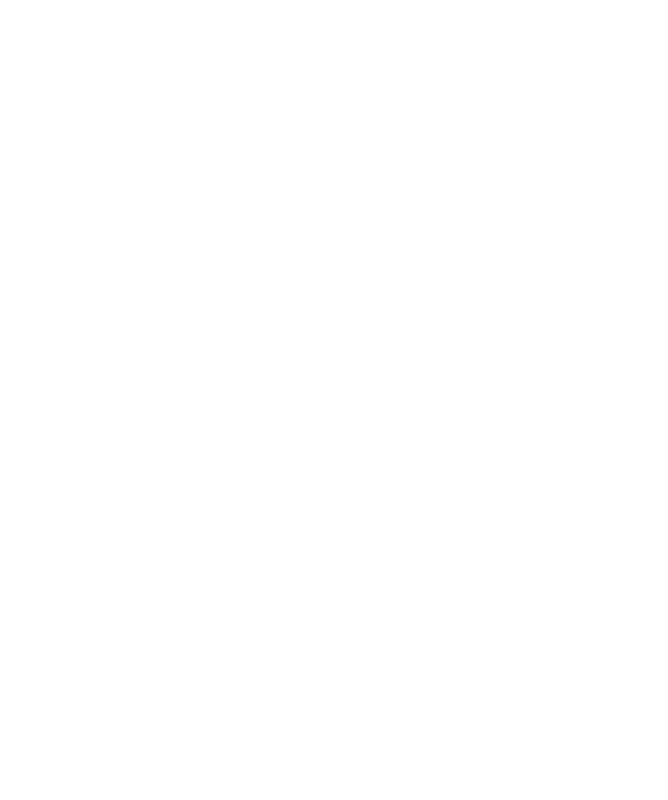
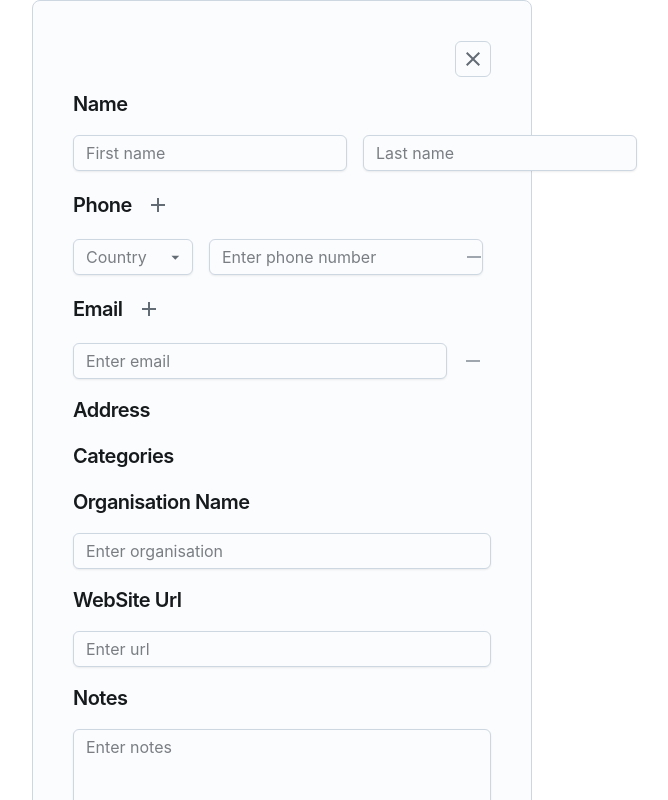
Before and after one commit to JadeChan03/web-contact-manager, a React (Vite) app: page /add-contact in a window 1280 px wide. Before the commit this address had no page. Shown: the top 800 px of the page, without its empty margins (358-1026 px from the left). Built offline with nearby package versions, Linux system fonts and the light colour scheme; no server answers.

Commit message:
added search functionality to country code

```diff
--- a/src/App.tsx
+++ b/src/App.tsx
@@ -1,10 +1,13 @@
 import './App.css';
 import { Home } from './pages/Home/Home';
 // import { EditContact } from './components/EditContact/EditContact';
+import { AddContact } from './components/AddContact/AddContact';
 import { BrowserRouter as Router, Route, Routes } from 'react-router-dom';
+
 import { Grid } from '@mui/joy';
 import { CssVarsProvider } from '@mui/joy/styles';
 import CssBaseline from '@mui/joy/CssBaseline';
+
 
 /*
 PATHS:
@@ -29,6 +32,7 @@ export const App = () => (
         <div className="App">
           <Routes>
             <Route path="/" element={<Home />} />
+            <Route path="/add-contact" element={<AddContact/>}></Route>
             {/* <Route path="/contact/:id" element={<EditContact />} /> */}
           </Routes>
         </div>
--- a/src/components/AddContact/AddContact.tsx
+++ b/src/components/AddContact/AddContact.tsx
@@ -1,10 +1,12 @@
-import { useState } from 'react';
+// import { useState } from 'react';
 import {
   useForm,
   useFieldArray,
   FormProvider,
   UseFieldArrayAppend,
 } from 'react-hook-form';
+import { Link as RouterLink } from 'react-router';
+import { useNavigate } from 'react-router-dom';
 import { useAppDispatch } from '../../redux/hooks';
 import { nanoid } from '@reduxjs/toolkit';
 import { contactAdded } from '../../redux/slices/contactsSlice';
@@ -19,17 +21,16 @@ import {
 import { AddField, RemoveField } from '../Buttons/Buttons';
 import { SingleInput } from '../SingleInput/SingleInput';
 import { PhoneInput } from '../PhoneInput/PhoneInput';
-import {
-  parsePhoneNumberFromString as parsePhoneNumber,
-  type CountryCode,
-} from 'libphonenumber-js';
+// validation helper functions
+
 import { NotesInput } from '../NotesInput/NotesInput';
-import { Card, Button, Box, IconButton, Stack } from '@mui/joy';
+// MUI/JOY IMPORTS
+import { Card, Button, Box, IconButton, Stack, Typography } from '@mui/joy';
 import CloseIcon from '@mui/icons-material/Close';
 
 export const AddContact = () => {
   const dispatch = useAppDispatch();
-  const [visibility, setVisibility] = useState(false);
+  const navigate = useNavigate();
 
   /* ----- CREATE REACT HOOK FORM -----  */
   const methods = useForm<Contact>({
@@ -37,7 +38,7 @@ export const AddContact = () => {
       id: nanoid(),
       firstName: '',
       lastName: '',
-      phones: [{ id: nanoid(), phone: '', countryCode: '' } as Phone],
+      phones: [{ id: nanoid(), phone: '', countryCode: null } as Phone],
       emails: [{ id: nanoid(), email: '' } as Email],
       addresses: [{ id: nanoid(), addr1: '', addr2: '' } as Address],
       categories: [{ id: nanoid(), category: '' } as Category],
@@ -54,47 +55,45 @@ export const AddContact = () => {
   // phones
   const {
     fields: phoneFields,
-    append,
-    remove,
+    append: appendPhone,
+    remove: removePhone,
   } = useFieldArray({ control, name: 'phones' });
-  //   // emails
-  //   const {emails: emailFields, append, remove} = useFieldArray({control, name: 'emails'})
+  // emails
+  const {
+    fields: emailFields,
+    append: appendEmail,
+    remove: removeEmail,
+  } = useFieldArray({ control, name: 'emails' });
   //   // addresses
-  //   const { addresses: addressFields, append, remove} = useFieldArray({control, 'addresses'});
+  //   const { fields: addressFields, append: appendAddress, remove: removeAddress} = useFieldArray({control, 'addresses'});
   // categories
-  //   const {fields: categoryFields, append, remove} = useFieldArray({control, name: 'categories'})
+  //   const {fields: categoryFields, append: appendCategory, removeCategory} = useFieldArray({control, name: 'categories'})
   //   // tags
-  //   const {fields: tagFields, append, remove} = useFieldArray({control, name: 'tags'})
+  //   const {fields: tagFields, append: appendTag, remove: removeTag} = useFieldArray({control, name: 'tags'})
 
   const onSubmit = (data: Contact) => {
     console.log('data ', data);
-    console.log('data.phones ', data.phones);
-    console.log('data.notes ', data.notes);
 
     const newContact = {
       ...data,
-      phones: data.phones.map((phoneObj) => ({
-        ...phoneObj,
-        phone:
-          parsePhoneNumber(
-            phoneObj.phone,
-            phoneObj.countryCode as CountryCode
-          )?.format('E.164') || phoneObj.phone,
-      })),
+
     };
     dispatch(contactAdded(newContact));
-    setVisibility(false);
     reset();
+    navigate('/');
   };
 
   return (
-    <Box
-      role={'presentation'}
-      sx={{ display: 'flex', justifyContent: 'center' }}
+    <Card sx={{ p: 5, width: 500 }}>
+      <IconButton
+        onClick={() => {
+          reset();
+        }}
+        variant="outlined"
+        component={RouterLink}
+        to={'/'}
+        sx={{ ml: 'auto' }}
       >
-      {visibility ? (
-        <Card sx={{ p: 5, width: 500 }}>
-          <IconButton onClick={() => setVisibility(false)} sx={{ ml: 'auto' }}>
         <CloseIcon />
       </IconButton>
       {/* ------------------------- FORM SECTION -------------------------- */}
@@ -102,32 +101,91 @@ export const AddContact = () => {
         <form onSubmit={handleSubmit(onSubmit)}>
           <Stack spacing={2}>
             {/* --- FIRST/LAST NAME --- */}
-                <Box sx={{ display: 'flex', gap: 2 }}>
-                  <SingleInput fieldName="firstName" placeholder="First name" />
-                  <SingleInput fieldName="lastName" placeholder="Last name" />
+            <Typography level="h4">Name</Typography>
+            <Box sx={{ display: 'flex', alignItems: 'center', gap: 2 }}>
+              <SingleInput
+                fieldName="firstName"
+                placeholder="First name"
+                required={true}
+              />
+              <SingleInput
+                fieldName="lastName"
+                placeholder="Last name"
+                required={true}
+              />
             </Box>
             {/* --- PHONES --- */}
+            <Box sx={{ display: 'flex', alignItems: 'center', gap: 1 }}>
+              <Typography level="h4">Phone</Typography>
+              <AddField
+                fieldName={'phones'}
+                append={appendPhone as UseFieldArrayAppend<Contact, 'phones'>}
+              />
+            </Box>
             {phoneFields.map((field, index) => (
               <Box key={field.id} sx={{ display: 'flex', gap: 1 }}>
                 <PhoneInput index={index} />
-                    <RemoveField index={index} remove={remove} />
+                <RemoveField
+                  index={index}
+                  remove={removePhone}
+                  disabled={index === 0 && true}
+                />
               </Box>
             ))}
+            {/* --- EMAIL --- */}
+            <Box sx={{ display: 'flex', alignItems: 'center', gap: 1 }}>
+              <Typography level="h4">Email</Typography>
               <AddField
-                  fieldName={'phones'}
-                  append={append as UseFieldArrayAppend<Contact, 'phones'>}
+                fieldName={'emails'}
+                append={appendEmail as UseFieldArrayAppend<Contact, 'emails'>}
               />
-                {/* --- EMAILS --- */}
-                {/* --- ADDRESSES --- */}
+            </Box>
+
+            {emailFields.map((field, index) => (
+              <Box key={field.id} sx={{ display: 'flex', gap: 1 }}>
+                <SingleInput
+                  fieldName={`emails.${index}.email`}
+                  placeholder="Enter email"
+                  required={false}
+                  validationType="email"
+                />
+                <RemoveField
+                  index={index}
+                  remove={removeEmail}
+                  disabled={index === 0 && true}
+                />
+              </Box>
+            ))}
+
+            {/* --- ADDRESS--- */}
+            <Typography level="h4">Address</Typography>
+
             {/* --- CATEGORIES --- */}
+            <Typography level="h4">Categories</Typography>
 
             {/* --- ORGANISATION NAME --- */}
+            <Typography level="h4">Organisation Name</Typography>
+            <SingleInput
+              fieldName="organisation"
+              placeholder="Enter organisation"
+              required={false}
+            />
+
             {/* --- WEBSITE URL --- */}
+            <Typography level="h4">WebSite Url</Typography>
+            <SingleInput
+              fieldName="webUrl"
+              placeholder="Enter url"
+              required={false}
+              validationType="url"
+            />
 
             {/* --- NOTES --- */}
+            <Typography level="h4">Notes</Typography>
             <NotesInput maxLength={200} placeholder="Enter notes" />
 
             {/* --- TAGS --- */}
+            <Typography level="h4">Tags</Typography>
 
             {/* --- SUBMIT FORM --- */}
             <Button type="submit" variant="outlined">
@@ -138,12 +196,5 @@ export const AddContact = () => {
       </FormProvider>
       {/* ------------------------- END FORM SECTION ---------------------- */}
     </Card>
-      ) : (
-        <Button onClick={() => setVisibility(true)} variant="outlined">
-          {' '}
-          Add New Contact
-        </Button>
-      )}
-    </Box>
   );
 };
--- a/src/components/Buttons/Buttons.tsx
+++ b/src/components/Buttons/Buttons.tsx
@@ -44,10 +44,11 @@ export const AddField: React.FunctionComponent<AddFieldProps> = ({
 interface RemoveFieldProps {
   index: number;
   remove: UseFieldArrayRemove;
+  disabled?: boolean;
 }
 
-export const RemoveField: React.FunctionComponent<RemoveFieldProps>  = ({index, remove}) => (
-  <IconButton onClick={() => remove(index)}>
+export const RemoveField: React.FunctionComponent<RemoveFieldProps>  = ({index, remove, disabled = false}) => (
+  <IconButton disabled={disabled}onClick={() => remove(index)} sx={{maxHeight: 20}}>
     <RemoveIcon fontSize="small" />
   </IconButton>
 );
--- a/src/components/ContactCard/ContactCard.tsx
+++ b/src/components/ContactCard/ContactCard.tsx
@@ -8,7 +8,7 @@ import { Link as RouterLink } from 'react-router';
 import { EntityId } from '@reduxjs/toolkit';
 
 import IconButton from '@mui/joy/IconButton';
-import { Card, CardContent, Typography} from '@mui/joy'; // TODO - style alert, <Alert/>
+import { Card, CardContent, Typography, Box } from '@mui/joy'; // TODO - style alert, <Alert/>
 import DeleteIcon from '@mui/icons-material/Delete';
 import EditIcon from '@mui/icons-material/Edit';
 
@@ -28,6 +28,10 @@ export const ContactCard: React.FunctionComponent<{ id: EntityId }> = ({
     firstName = 'N/A',
     lastName = 'N/A',
     phones = [],
+    emails = [],
+    organisation = '',
+    webUrl = '',
+    notes = '',
   } = selectedContact || {};
 
   console.log('CONTACT CARD ', selectedContact);
@@ -54,19 +58,36 @@ export const ContactCard: React.FunctionComponent<{ id: EntityId }> = ({
         boxShadow: '0 2px 10px rgba(0,0,0,0.1)',
       }}
     >
-      <div
+      <Box
         style={{
           display: 'flex',
           justifyContent: 'space-between',
           alignItems: 'flex-start',
         }}
-      ></div>
-      <Typography sx={{ mb: 1 }}>{`${firstName} ${lastName}`}</Typography>
+      ></Box>
+      <Typography
+        level="h4"
+        sx={{ mb: 1 }}
+      >{`${firstName} ${lastName}`}</Typography>
       <>
         {phones.map((phoneObj, index) => (
-          <div key={index}>{phoneObj.phone}</div>
+          <Box key={index}>
+            <Typography>
+            {phoneObj.phone}
+            </Typography>
+
+            </Box>
         ))}
       </>
+      <>
+        {emails.map((emailObj, index) => (
+          <Box key={index}>{emailObj.email}</Box>
+        ))}
+      </>
+      <Box>{organisation}</Box>
+
+      <Box>{webUrl}</Box>
+      <Box>{notes}</Box>
 
       <CardContent>
         <IconButton onClick={handleDeleteCard} variant="outlined">
--- a/src/components/PhoneInput/PhoneInput.tsx
+++ b/src/components/PhoneInput/PhoneInput.tsx
@@ -1,14 +1,20 @@
 import { useState } from 'react';
 import {
-  Select,
-  Option,
+  // Select,
+  // Option,
+
   Box,
   Input,
   FormControl,
   FormHelperText,
+  Autocomplete,
+  AutocompleteOption,
+  ListItemDecorator,
+  ListItemContent,
+  Typography,
 } from '@mui/joy';
 import InfoOutlined from '@mui/icons-material/InfoOutlined';
-import LanguageIcon from '@mui/icons-material/Language';
+// import LanguageIcon from '@mui/icons-material/Language';
 import {
   parsePhoneNumberFromString as parsePhoneNumber,
   // type CountryCallingCode,
@@ -28,40 +34,17 @@ export const PhoneInput: React.FunctionComponent<PhoneInputProps> = ({
   index,
 }) => {
   /* --- destructure methods from AddContact form --- */
-  const { control, watch, setValue } = useFormContext<Contact>();
+  const { control, setValue } = useFormContext<Contact>();
 
   /* --- LOCAL STATES --- */
   const [countryCode, setCountryCode] = useState(''); // ie. 'US'
   const [countryDialCode, setCountryDialCode] = useState(''); // ie. '+1'
-  const [displayValue, setDisplayValue] = useState(''); // display in UIwithout country code
+  const [selectedValue, setSelectedValue] = useState<countryCodeData | null>(null); // default to local
+  const [displayValue, setDisplayValue] = useState(''); // display phone in UI without country code
 
-  /* --- WATCH REACT HOOK FORM FIELDS --- */
-  const selectedCountryCode = watch(`phones.${index}.countryCode`);
-  // const phoneValue = watch(`phones.${index}.phone`);
+  // fetch country code data
+  const countryCodeData: countryCodeData[] = useCountryCodeData();
 
-  /* --- FETCH COUNTRY CODES DATA (with custom hook) --- */
-  const countryCodeData: countryCodeData[] = useCountryCodeData();
-  // console.log('countryCodesData in PhoneInput ', countryCodeData);
-
-  /* --- HANDLE COUNTRY SELECTOR CHANGE --- */
-  const handleCountryChange = (
-    e: React.SyntheticEvent | null,
-    value: string | null
-  ) => {
-    // update countryCode state onChange ie. 'US'
-    // setCountryCode(value);
-    // console.log('value ', value);
-    //validate countryCode, returns countryCodeData object {name, dial_code, code}
-
-    const countryObj = countryCodeData.find((c) => c.code === value);
-    console.log('countryObj ', countryObj);
-    // if valid, update LOCAL country code and dial code state
-    if (countryObj) {
-      setCountryCode(value as string); // ie. 'US'
-      setCountryDialCode(countryObj.dial_code); // ie. '+1
-      setValue(`phones.${index}.countryCode`, value as string); // update form state country code
-    }
-  };
 
   /* --- HANDLE PHONE INPUT CHANGE --- */
   const handlePhoneChange = (
@@ -72,7 +55,6 @@ export const PhoneInput: React.FunctionComponent<PhoneInputProps> = ({
 
     // remove non-digits
     displayVal = displayVal.replace(/[^\d]/g, '');
-
     // validate phone number
     const phoneNumber = parsePhoneNumber(
       displayVal,
@@ -88,68 +70,104 @@ export const PhoneInput: React.FunctionComponent<PhoneInputProps> = ({
       setDisplayValue(phoneNumber.nationalNumber); // update NATIONAL number to displayVal state
       setValue(`phones.${index}.phone`, phoneNumber.nationalNumber); // update NATIONAL number to FIELD state
 
-      // note: these return the same formats
+      // note: phoneNumber.format('E.164') and phoneNumber.number return the same thing
       console.log('format to E.164 ', phoneNumber.format('E.164')) // chosen for readability
-      console.log('format to number ', phoneNumber.number)
+      // console.log('format to number ', phoneNumber.number)
 
       field.onChange(phoneNumber.format('E.164')); // register INTERNATIONAL number to (react hook) FORM state
     } else {
       const maxLength = 15;
-      // prevent exceeding maxLength
       if (displayVal.length > countryDialCode.length + maxLength) return;
 
       // set states with formatted number
       setDisplayValue(displayVal);
       setValue(`phones.${index}.phone`, displayVal);
+      field.onChange(displayVal);
     }
   };
 
   /* --- PHONE INPUT VALIDATION --- */
+  // TODO - future refactor, place in validate.ts so that function can be reused
+  // TODO - consider allowing users to input custom number w/o country code and validation?
   const validatePhoneNumber = (value: string) => {
-    // note: allow users to input custom number w/o country code and validation?
-
-    // validate country selection
-    if (!selectedCountryCode) return 'Country code is required';
-    // validate phone number via libphonenumber method
-    const phoneNumber = parsePhoneNumber(value, countryCode as CountryCode);
+    const phoneNumber = parsePhoneNumber(
+      value,
+      countryCode as CountryCode
+    );
     return phoneNumber?.isValid() || 'Invalid phone number';
   };
 
   return (
     <Box sx={{ minWidth: 375, display: 'flex', gap: 2 }}>
       {/* COUNTRY CODE SELECTOR */}
-      <Box>
-        <Select
-          value={countryCode}
-          // placeholder={''}
-          onChange={handleCountryChange}
-          startDecorator={<LanguageIcon />}
-          slotProps={{
-            listbox: {
-              placement: 'bottom-start',
-              sx: { maxWidth: 50 },
-            },
-          }}
-          sx={{ minWidth: 120 }}
-        >
-          {countryCodeData.map((country: countryCodeData) => (
-            <Option
-              key={country.code}
-              value={country.code}
-              label={country.dial_code}
-            >
-              {country.name} ({country.dial_code})
-            </Option>
-          ))}
-        </Select>
-      </Box>
+
+      <Controller
+        name={`phones.${index}.countryCode`}
+        control={control}
+        rules={{
+          required: 'Required',
+        }}
+        render={({ field, fieldState }) => (
+          <FormControl error={!!fieldState.error}>
+            <Autocomplete
+              {...field}
+              value={selectedValue}
+              placeholder="Country"
+              slotProps={{
+                input: {
+                  autoComplete: 'new-password', // disable autocomplete and autofill
+                },
+              }}
+              sx={{ width: 120 }}
+              options={countryCodeData}
+              // search by country code, dial code or country name
+              getOptionLabel={(option) =>
+                `${option.code} ${option.dial_code} ${option.name}`
+              }
+              onChange={(_, val) => {
+                const newVal = val as countryCodeData
+                setSelectedValue(newVal);
+               field.onChange(newVal?.code || null);
+               setCountryDialCode(newVal.dial_code);
+               setCountryCode(newVal.code);
+              }}
+              isOptionEqualToValue={(option, value) => option.code === value?.code}
+              renderOption={(props, option) => (
+                <AutocompleteOption {...props}>
+                  <ListItemDecorator>
+                    <img
+                      loading="lazy"
+                      width="20"
+                      srcSet={`https://flagcdn.com/w40/${option.code.toLowerCase()}.png 2x`}
+                      src={`https://flagcdn.com/w20/${option.code.toLowerCase()}.png`}
+                      alt=""
+                    />
+                  </ListItemDecorator>
+                  <ListItemContent sx={{ fontSize: 'sm' }}>
+                    <Typography level="body-xs">
+                      ({option.code}) {option.dial_code}
+                    </Typography>
+                  </ListItemContent>
+                </AutocompleteOption>
+              )}
+            />
+
+            {fieldState.error && (
+              <FormHelperText>
+                <InfoOutlined sx={{ mr: 1 }} />
+                {index === 0 ? fieldState.error.message : 'Remove'}
+              </FormHelperText>
+            )}
+          </FormControl>
+        )}
+      />
 
       {/* PHONE NUMBER INPUT */}
       <Controller
-        name={`phones.${index}.phone`} // expecting string "phone", receiving string "phone" but not reading properly
-        control={control} // expecting Control<Contact>, but receiving 'Control<{ id: string; phone: string; countryCode: string; }>'
+        name={`phones.${index}.phone`}
+        control={control}
         rules={{
-          required: 'Please complete the field',
+          required: 'Required',
           validate: validatePhoneNumber,
         }}
         render={({ field, fieldState }) => (
@@ -169,7 +187,7 @@ export const PhoneInput: React.FunctionComponent<PhoneInputProps> = ({
             {fieldState.error && (
               <FormHelperText>
                 <InfoOutlined sx={{ mr: 1 }} />
-                {fieldState.error.message}
+                {index === 0 ? fieldState.error.message : 'Remove blank fields'}
               </FormHelperText>
             )}
           </FormControl>
--- a/src/components/SingleInput/SingleInput.tsx
+++ b/src/components/SingleInput/SingleInput.tsx
@@ -2,15 +2,21 @@
 import { Controller, useFormContext } from 'react-hook-form';
 import { FormControl, FormHelperText, Input, Box } from '@mui/joy';
 import InfoOutlined from '@mui/icons-material/InfoOutlined';
+import { validateInput } from '../../utils/validate';
 import { type Contact } from '../../types/contactTypes';
-type SingleInputField = Extract<keyof Contact, 'firstName'| 'lastName'| 'organisation'| 'webUrl'>;
+type DynamicContactKeys =
+  | 'firstName'
+  | 'lastName'
+  | 'organisation'
+  | 'webUrl'
+  | `emails.${number}.email`;
 
 export interface SingleInputProps {
-  fieldName: SingleInputField
+  fieldName: DynamicContactKeys;
   placeholder: string;
+  required: boolean;
+  validationType?: 'email' | 'url'; // custom validation function for emails, website
   maxLength?: number;
-  required?: boolean; // required fields: firstName, lastName
-  validation?: (value: string) => boolean | string; // custom validation function for emails, website
 }
 
 export const SingleInput: React.FunctionComponent<SingleInputProps> = ({
@@ -18,27 +24,25 @@ export const SingleInput: React.FunctionComponent<SingleInputProps> = ({
   placeholder,
   maxLength = 30,
   required = false,
-  validation,
+  validationType,
 }) => {
-  const {
-    control,
-    formState: { errors },
-  } = useFormContext<Contact>();
+  const { control } = useFormContext<Contact>();
 
   return (
-    <FormControl error={!!errors[fieldName]}>
     <Controller
       name={fieldName}
       control={control}
       rules={{
-          required: required ? 'This field is required' : false,
-          validate: validation,
+        required: required ? 'Required' : false,
+        validate: (value) =>
+          validationType ? validateInput(value, validationType) : true,
         maxLength: {
           value: maxLength,
           message: 'Maximum length exceed',
-          }
+        },
       }}
       render={({ field, fieldState }) => (
+        <FormControl error={!!fieldState.error} sx={{width: '100%'}}>
           <Box>
             <Input
               {...field}
@@ -47,19 +51,18 @@ export const SingleInput: React.FunctionComponent<SingleInputProps> = ({
               slotProps={{
                 input: {
                   maxLength: maxLength,
-                }
+                },
               }}
-              error={!!fieldState.error}
             />
             {fieldState.error && (
               <FormHelperText>
                 <InfoOutlined sx={{ mr: 1 }} />
-                {fieldState.error.message}
+                {fieldState.error.message}q
               </FormHelperText>
             )}
           </Box>
+        </FormControl>
       )}
     />
-    </FormControl>
   );
 };
--- a/src/types/contactTypes.ts
+++ b/src/types/contactTypes.ts
@@ -17,7 +17,7 @@ export interface Contact {
 export interface Phone {
   id: string;
   phone: string;
-  countryCode: string;
+  countryCode: string | null;
 }
 
 export interface Email {
--- /dev/null
+++ b/src/utils/validate.ts
@@ -0,0 +1,30 @@
+/* --- VALIDATION HELPER FUNCTIONS --- */
+// created with the intention to pass thru controller components
+
+type ValidationType = 'email' | 'url';
+
+export const validateInput = (
+  value: string,
+  type: ValidationType
+): boolean | string => {
+  switch (type) {
+    case 'email': {
+      if (value === '') return true; // account for empty input, not a required field
+      const emailPattern = /^[a-zA-Z0-9._%+-]+@[a-zA-Z0-9.-]+\.[a-zA-Z]{2,}$/;
+      return emailPattern.test(value) || 'Please enter a valid email';
+    }
+
+    case 'url': {
+      if (value === '') return true;
+      const urlPattern =
+        /^(https?:\/\/)?(www\.)?([a-zA-Z0-9-]+\.)+[a-zA-Z]{2,}(\/[^\s]*)?$/;
+      return urlPattern.test(value) || 'Please enter a valid url';
+    }
+
+    default:
+      return 'Invalid validation type';
+  }
+};
+// regex source:
+
+/* email */
```
Also changed, not shown: src/pages/Home/Home.tsx (+5 -4 lines), src/utils/phones.ts (deleted, +0 -9 lines). Lines whose indentation alone changed are shown as unchanged.
